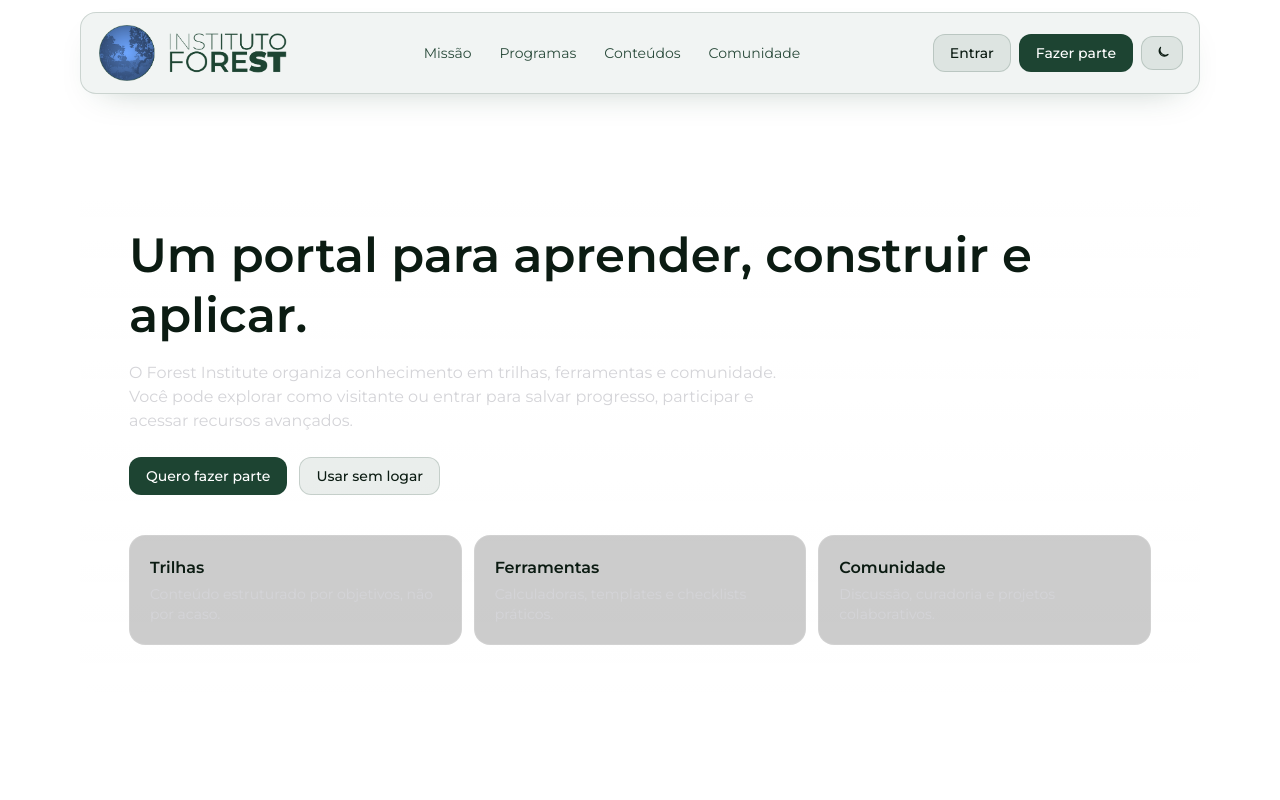
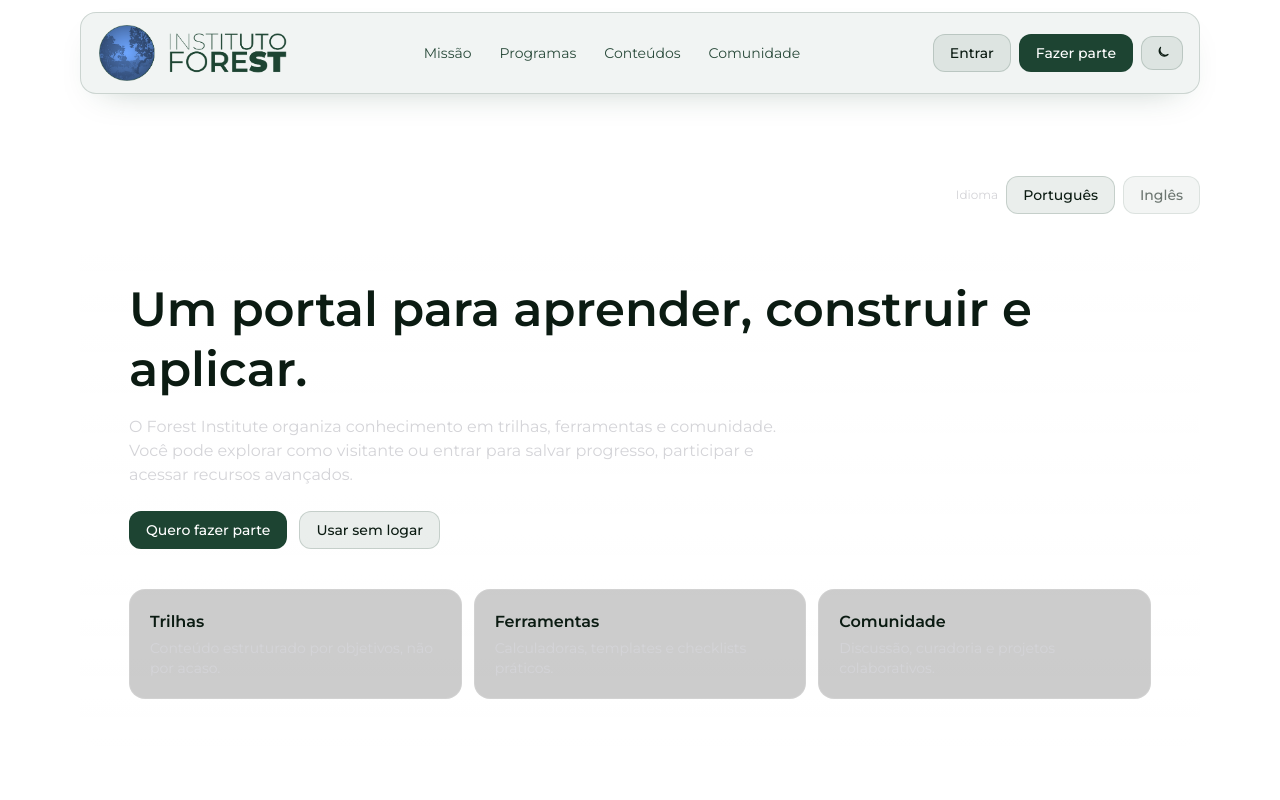
Before and after one commit to julianopadua/forest-portal, a Next.js app: page / in a window 1280 px wide. Shown: the top 800 px of the page. Built offline with nearby package versions, Linux system fonts and the light colour scheme.

Commit message:
dev: language switcher logic

```diff
--- a/src/app/(marketing)/page.tsx
+++ b/src/app/(marketing)/page.tsx
@@ -1,7 +1,11 @@
 // src/app/(marketing)/page.tsx
+
+"use client";
 
 import Link from "next/link";
 import Button from "@/components/ui/Button";
+import LanguageSwitcher from "@/components/ui/LanguageSwitcher";
+import { useI18n } from "@/i18n/I18nProvider";
 
 function Section({
   id,
@@ -30,43 +34,44 @@ function Section({
 }
 
 export default function MarketingHome() {
+  const { dict } = useI18n();
+
   return (
     <div>
       {/* HERO */}
       <section className="py-16 md:py-24">
         <div className="mx-auto max-w-6xl px-4">
+          <div className="mb-4 flex justify-end">
+            <LanguageSwitcher />
+          </div>
+
           <div className="rounded-3xl border border-white/10 bg-gradient-to-b from-white/10 to-white/5 p-8 md:p-12 backdrop-blur-xl">
             <h1 className="text-3xl md:text-5xl font-semibold leading-tight">
-              Um portal para aprender, construir e aplicar.
+              {dict.marketing.hero.title}
             </h1>
+
             <p className="mt-4 max-w-2xl text-zinc-300">
-              O Forest Institute organiza conhecimento em trilhas, ferramentas e
-              comunidade. Você pode explorar como visitante ou entrar para salvar
-              progresso, participar e acessar recursos avançados.
+              {dict.marketing.hero.subtitle}
             </p>
 
             <div className="mt-6 flex flex-col gap-3 sm:flex-row">
               <Link href="/join">
-                <Button>Quero fazer parte</Button>
+                <Button>{dict.marketing.hero.ctaJoin}</Button>
               </Link>
 
               <Link href="/explore">
-                <Button variant="ghost">Usar sem logar</Button>
+                <Button variant="ghost">{dict.marketing.hero.ctaExplore}</Button>
               </Link>
             </div>
 
             <div className="mt-10 grid gap-3 md:grid-cols-3">
-              {[
-                ["Trilhas", "Conteúdo estruturado por objetivos, não por acaso."],
-                ["Ferramentas", "Calculadoras, templates e checklists práticos."],
-                ["Comunidade", "Discussão, curadoria e projetos colaborativos."],
-              ].map(([t, d]) => (
+              {dict.marketing.hero.cards.map((c) => (
                 <div
-                  key={t}
+                  key={c.title}
                   className="rounded-2xl border border-white/10 bg-black/20 p-5"
                 >
-                  <div className="font-semibold">{t}</div>
-                  <div className="mt-1 text-sm text-zinc-300">{d}</div>
+                  <div className="font-semibold">{c.title}</div>
+                  <div className="mt-1 text-sm text-zinc-300">{c.desc}</div>
                 </div>
               ))}
             </div>
@@ -76,36 +81,36 @@ export default function MarketingHome() {
 
       {/* 4 SEÇÕES */}
       <Section
-        id="missao"
-        title="Missão"
-        subtitle="Educação com foco em autonomia: aprender, testar, construir e aplicar no mundo real."
+        id={dict.marketing.sections.mission.id}
+        title={dict.marketing.sections.mission.title}
+        subtitle={dict.marketing.sections.mission.subtitle}
       >
         <div className="grid gap-3 md:grid-cols-2">
-          <div className="rounded-2xl border border-white/10 bg-black/20 p-5 text-sm text-zinc-300">
-            Curadoria de temas-chave, com linguagem clara e referências. Sem
-            conteúdo inchado.
-          </div>
-          <div className="rounded-2xl border border-white/10 bg-black/20 p-5 text-sm text-zinc-300">
-            Uma base viva: melhora contínua por feedback e revisão.
-          </div>
+          {dict.marketing.sections.mission.bullets.map((text) => (
+            <div
+              key={text}
+              className="rounded-2xl border border-white/10 bg-black/20 p-5 text-sm text-zinc-300"
+            >
+              {text}
+            </div>
+          ))}
         </div>
       </Section>
 
       <Section
-        id="programas"
-        title="Programas"
-        subtitle="Trilhas por objetivo: fundamentos, prática guiada, e projetos para portfólio."
+        id={dict.marketing.sections.programs.id}
+        title={dict.marketing.sections.programs.title}
+        subtitle={dict.marketing.sections.programs.subtitle}
       >
         <div className="grid gap-3 md:grid-cols-3">
-          {["Fundamentos", "Projetos", "Mentorias"].map((x) => (
+          {dict.marketing.sections.programs.cards.map((x) => (
             <div
               key={x}
               className="rounded-2xl border border-white/10 bg-black/20 p-5"
             >
               <div className="font-semibold">{x}</div>
               <div className="mt-1 text-sm text-zinc-300">
-                Estrutura e entregáveis claros (você sabe onde está e pra onde
-                vai).
+                {dict.marketing.sections.programs.cardDesc}
               </div>
             </div>
           ))}
@@ -113,19 +118,12 @@ export default function MarketingHome() {
       </Section>
 
       <Section
-        id="conteudos"
-        title="Conteúdos"
-        subtitle="Biblioteca prática: notas, guias, templates, e módulos curtos."
+        id={dict.marketing.sections.contents.id}
+        title={dict.marketing.sections.contents.title}
+        subtitle={dict.marketing.sections.contents.subtitle}
       >
         <div className="flex flex-wrap gap-2">
-          {[
-            "Guias",
-            "Cheatsheets",
-            "Templates",
-            "Artigos",
-            "Sprints",
-            "Checklists",
-          ].map((tag) => (
+          {dict.marketing.sections.contents.tags.map((tag) => (
             <span
               key={tag}
               className="rounded-full border border-white/10 bg-white/5 px-3 py-1 text-xs text-zinc-200"
@@ -137,17 +135,17 @@ export default function MarketingHome() {
       </Section>
 
       <Section
-        id="comunidade"
-        title="Comunidade"
-        subtitle="Um espaço para perguntas boas, projetos colaborativos e curadoria real."
+        id={dict.marketing.sections.community.id}
+        title={dict.marketing.sections.community.title}
+        subtitle={dict.marketing.sections.community.subtitle}
       >
         <div className="flex flex-col gap-3 sm:flex-row">
           <Link href="/join">
-            <Button>Criar conta</Button>
+            <Button>{dict.marketing.sections.community.ctaJoin}</Button>
           </Link>
 
           <Link href="/explore">
-            <Button variant="ghost">Explorar como visitante</Button>
+            <Button variant="ghost">{dict.marketing.sections.community.ctaExplore}</Button>
           </Link>
         </div>
       </Section>
--- a/src/app/explore/page.tsx
+++ b/src/app/explore/page.tsx
@@ -1,27 +1,33 @@
 // src/app/explore/page.tsx
+
+"use client";
 
 import Link from "next/link";
 import Button from "@/components/ui/Button";
+import LanguageSwitcher from "@/components/ui/LanguageSwitcher";
+import { useI18n } from "@/i18n/I18nProvider";
 
 export default function ExplorePage() {
+  const { dict } = useI18n();
+
   return (
     <div className="mx-auto max-w-4xl px-4 py-24">
+      <div className="mb-4 flex justify-end">
+        <LanguageSwitcher />
+      </div>
+
       <div className="rounded-3xl border border-white/10 bg-white/5 p-8 backdrop-blur-xl">
-        <h1 className="text-3xl font-semibold">Explorar como visitante</h1>
+        <h1 className="text-3xl font-semibold">{dict.explore.title}</h1>
 
-        <p className="mt-4 max-w-2xl text-zinc-300">
-          Aqui você pode navegar por conteúdos públicos do Forest Institute
-          sem criar uma conta. Algumas funcionalidades ficam restritas para
-          membros.
-        </p>
+        <p className="mt-4 max-w-2xl text-zinc-300">{dict.explore.body}</p>
 
         <div className="mt-6 flex flex-col gap-3 sm:flex-row">
           <Link href="/">
-            <Button variant="ghost">Voltar para a home</Button>
+            <Button variant="ghost">{dict.explore.backHome}</Button>
           </Link>
 
           <Link href="/join">
-            <Button>Fazer parte do Instituto</Button>
+            <Button>{dict.explore.join}</Button>
           </Link>
         </div>
       </div>
--- a/src/app/join/page.tsx
+++ b/src/app/join/page.tsx
@@ -1,25 +1,31 @@
 // src/app/join/page.tsx
+
+"use client";
 
 import Link from "next/link";
 import Button from "@/components/ui/Button";
+import LanguageSwitcher from "@/components/ui/LanguageSwitcher";
+import { useI18n } from "@/i18n/I18nProvider";
 
 export default function JoinPage() {
+  const { dict } = useI18n();
+
   return (
     <div className="mx-auto max-w-4xl px-4 py-24">
+      <div className="mb-4 flex justify-end">
+        <LanguageSwitcher />
+      </div>
+
       <div className="rounded-3xl border border-white/10 bg-white/5 p-8 backdrop-blur-xl">
-        <h1 className="text-3xl font-semibold">Fazer parte do Instituto</h1>
+        <h1 className="text-3xl font-semibold">{dict.join.title}</h1>
 
-        <p className="mt-4 max-w-2xl text-zinc-300">
-          Criar uma conta permite salvar progresso, participar da comunidade e
-          acessar conteúdos e ferramentas exclusivas. Nesta versão inicial,
-          o fluxo de cadastro ainda será conectado.
-        </p>
+        <p className="mt-4 max-w-2xl text-zinc-300">{dict.join.body}</p>
 
         <div className="mt-6 flex flex-col gap-3 sm:flex-row">
-          <Button>Continuar para cadastro</Button>
+          <Button>{dict.join.continue}</Button>
 
           <Link href="/">
-            <Button variant="ghost">Voltar para a home</Button>
+            <Button variant="ghost">{dict.join.backHome}</Button>
           </Link>
         </div>
       </div>
--- a/src/app/layout.tsx
+++ b/src/app/layout.tsx
@@ -5,6 +5,7 @@ import { Montserrat } from "next/font/google";
 import "./globals.css";
 import Header from "@/components/layout/Header";
 import Footer from "@/components/layout/Footer";
+import { I18nProvider } from "@/i18n/I18nProvider";
 
 const montserrat = Montserrat({
   subsets: ["latin"],
@@ -25,9 +26,11 @@ export default function RootLayout({ children }: { children: React.ReactNode })
   return (
     <html lang="pt-BR">
       <body className={`min-h-screen antialiased ${montserrat.variable}`}>
-        <Header />
-        <main className="pt-20">{children}</main>
-        <Footer />
+        <I18nProvider>
+          <Header />
+          <main className="pt-20">{children}</main>
+          <Footer />
+        </I18nProvider>
       </body>
     </html>
   );
--- /dev/null
+++ b/src/components/ui/LanguageSwitcher.tsx
@@ -0,0 +1,32 @@
+// src/components/ui/LanguageSwitcher.tsx
+
+"use client";
+
+import Button from "@/components/ui/Button";
+import { useI18n } from "@/i18n/I18nProvider";
+
+export default function LanguageSwitcher() {
+  const { locale, setLocale, dict } = useI18n();
+
+  return (
+    <div className="flex items-center gap-2">
+      <span className="text-xs text-zinc-300">{dict.common.language}</span>
+
+      <Button
+        variant="ghost"
+        onClick={() => setLocale("pt")}
+        className={locale === "pt" ? "opacity-100" : "opacity-60"}
+      >
+        {dict.common.pt}
+      </Button>
+
+      <Button
+        variant="ghost"
+        onClick={() => setLocale("en")}
+        className={locale === "en" ? "opacity-100" : "opacity-60"}
+      >
+        {dict.common.en}
+      </Button>
+    </div>
+  );
+}
--- /dev/null
+++ b/src/i18n/I18nProvider.tsx
@@ -0,0 +1,59 @@
+// src/i18n/I18nProvider.tsx
+
+"use client";
+
+import React, { createContext, useContext, useEffect, useMemo, useState } from "react";
+import type { Dict, Locale } from "./dictionaries";
+import { dictionaries } from "./dictionaries";
+
+type I18nContextValue = {
+  locale: Locale;
+  dict: Dict;
+  setLocale: (next: Locale) => void;
+};
+
+const I18nContext = createContext<I18nContextValue | null>(null);
+
+const STORAGE_KEY = "fp_locale";
+
+export function I18nProvider({ children }: { children: React.ReactNode }) {
+  const [locale, setLocaleState] = useState<Locale>("pt");
+
+  useEffect(() => {
+    try {
+      const stored = localStorage.getItem(STORAGE_KEY) as Locale | null;
+      if (stored === "pt" || stored === "en") setLocaleState(stored);
+    } catch {
+      // ignore
+    }
+  }, []);
+
+  useEffect(() => {
+    try {
+      localStorage.setItem(STORAGE_KEY, locale);
+    } catch {
+      // ignore
+    }
+
+    const html = document.documentElement;
+    html.lang = locale === "pt" ? "pt-BR" : "en";
+  }, [locale]);
+
+  const value = useMemo<I18nContextValue>(() => {
+    return {
+      locale,
+      dict: dictionaries[locale],
+      setLocale: (next) => setLocaleState(next),
+    };
+  }, [locale]);
+
+  return <I18nContext.Provider value={value}>{children}</I18nContext.Provider>;
+}
+
+export function useI18n() {
+  const ctx = useContext(I18nContext);
+  if (!ctx) {
+    throw new Error("useI18n must be used inside I18nProvider");
+  }
+  return ctx;
+}
--- /dev/null
+++ b/src/i18n/dictionaries.ts
@@ -0,0 +1,199 @@
+// src/i18n/dictionaries.ts
+
+export type Locale = "pt" | "en";
+
+export type Dict = {
+  common: {
+    language: string;
+    pt: string;
+    en: string;
+  };
+  marketing: {
+    hero: {
+      title: string;
+      subtitle: string;
+      ctaJoin: string;
+      ctaExplore: string;
+      cards: Array<{ title: string; desc: string }>;
+    };
+    sections: {
+      mission: {
+        id: string;
+        title: string;
+        subtitle: string;
+        bullets: string[];
+      };
+      programs: {
+        id: string;
+        title: string;
+        subtitle: string;
+        cards: string[];
+        cardDesc: string;
+      };
+      contents: {
+        id: string;
+        title: string;
+        subtitle: string;
+        tags: string[];
+      };
+      community: {
+        id: string;
+        title: string;
+        subtitle: string;
+        ctaJoin: string;
+        ctaExplore: string;
+      };
+    };
+  };
+  explore: {
+    title: string;
+    body: string;
+    backHome: string;
+    join: string;
+  };
+  join: {
+    title: string;
+    body: string;
+    continue: string;
+    backHome: string;
+  };
+};
+
+export const dictionaries: Record<Locale, Dict> = {
+  pt: {
+    common: {
+      language: "Idioma",
+      pt: "Português",
+      en: "Inglês",
+    },
+    marketing: {
+      hero: {
+        title: "Um portal para aprender, construir e aplicar.",
+        subtitle:
+          "O Forest Institute organiza conhecimento em trilhas, ferramentas e comunidade. Você pode explorar como visitante ou entrar para salvar progresso, participar e acessar recursos avançados.",
+        ctaJoin: "Quero fazer parte",
+        ctaExplore: "Usar sem logar",
+        cards: [
+          { title: "Trilhas", desc: "Conteúdo estruturado por objetivos, não por acaso." },
+          { title: "Ferramentas", desc: "Calculadoras, templates e checklists práticos." },
+          { title: "Comunidade", desc: "Discussão, curadoria e projetos colaborativos." },
+        ],
+      },
+      sections: {
+        mission: {
+          id: "missao",
+          title: "Missão",
+          subtitle:
+            "Educação com foco em autonomia: aprender, testar, construir e aplicar no mundo real.",
+          bullets: [
+            "Curadoria de temas-chave, com linguagem clara e referências. Sem conteúdo inchado.",
+            "Uma base viva: melhora contínua por feedback e revisão.",
+          ],
+        },
+        programs: {
+          id: "programas",
+          title: "Programas",
+          subtitle:
+            "Trilhas por objetivo: fundamentos, prática guiada, e projetos para portfólio.",
+          cards: ["Fundamentos", "Projetos", "Mentorias"],
+          cardDesc: "Estrutura e entregáveis claros (você sabe onde está e pra onde vai).",
+        },
+        contents: {
+          id: "conteudos",
+          title: "Conteúdos",
+          subtitle: "Biblioteca prática: notas, guias, templates, e módulos curtos.",
+          tags: ["Guias", "Cheatsheets", "Templates", "Artigos", "Sprints", "Checklists"],
+        },
+        community: {
+          id: "comunidade",
+          title: "Comunidade",
+          subtitle: "Um espaço para perguntas boas, projetos colaborativos e curadoria real.",
+          ctaJoin: "Criar conta",
+          ctaExplore: "Explorar como visitante",
+        },
+      },
+    },
+    explore: {
+      title: "Explorar como visitante",
+      body:
+        "Aqui você pode navegar por conteúdos públicos do Forest Institute sem criar uma conta. Algumas funcionalidades ficam restritas para membros.",
+      backHome: "Voltar para a home",
+      join: "Fazer parte do Instituto",
+    },
+    join: {
+      title: "Fazer parte do Instituto",
+      body:
+        "Criar uma conta permite salvar progresso, participar da comunidade e acessar conteúdos e ferramentas exclusivas. Nesta versão inicial, o fluxo de cadastro ainda será conectado.",
+      continue: "Continuar para cadastro",
+      backHome: "Voltar para a home",
+    },
+  },
+
+  en: {
+    common: {
+      language: "Language",
+      pt: "Portuguese",
+      en: "English",
+    },
+    marketing: {
+      hero: {
+        title: "A portal to learn, build, and apply.",
+        subtitle:
+          "Forest Institute organizes knowledge into learning paths, tools, and community. You can explore as a visitor or sign in to save progress, participate, and access advanced resources.",
+        ctaJoin: "Join the Institute",
+        ctaExplore: "Use without signing in",
+        cards: [
+          { title: "Tracks", desc: "Content structured by goals, not by randomness." },
+          { title: "Tools", desc: "Calculators, templates, and practical checklists." },
+          { title: "Community", desc: "Discussion, curation, and collaborative projects." },
+        ],
+      },
+      sections: {
+        mission: {
+          id: "mission",
+          title: "Mission",
+          subtitle:
+            "Education focused on autonomy: learn, test, build, and apply in the real world.",
+          bullets: [
+            "Curated key topics with clear language and references. No bloated content.",
+            "A living base: continuous improvement through feedback and review.",
+          ],
+        },
+        programs: {
+          id: "programs",
+          title: "Programs",
+          subtitle: "Goal-driven tracks: fundamentals, guided practice, and portfolio projects.",
+          cards: ["Fundamentals", "Projects", "Mentorship"],
+          cardDesc: "Clear structure and deliverables (you always know where you are and what comes next).",
+        },
+        contents: {
+          id: "content",
+          title: "Content",
+          subtitle: "A practical library: notes, guides, templates, and short modules.",
+          tags: ["Guides", "Cheat sheets", "Templates", "Articles", "Sprints", "Checklists"],
+        },
+        community: {
+          id: "community",
+          title: "Community",
+          subtitle: "A place for good questions, collaborative projects, and real curation.",
+          ctaJoin: "Create an account",
+          ctaExplore: "Explore as a visitor",
+        },
+      },
+    },
+    explore: {
+      title: "Explore as a visitor",
+      body:
+        "Here you can browse Forest Institute public content without creating an account. Some features are restricted to members.",
+      backHome: "Back to home",
+      join: "Join the Institute",
+    },
+    join: {
+      title: "Join the Institute",
+      body:
+        "Creating an account lets you save progress, join the community, and access exclusive content and tools. In this early version, the signup flow will be connected later.",
+      continue: "Continue to signup",
+      backHome: "Back to home",
+    },
+  },
+};
```
